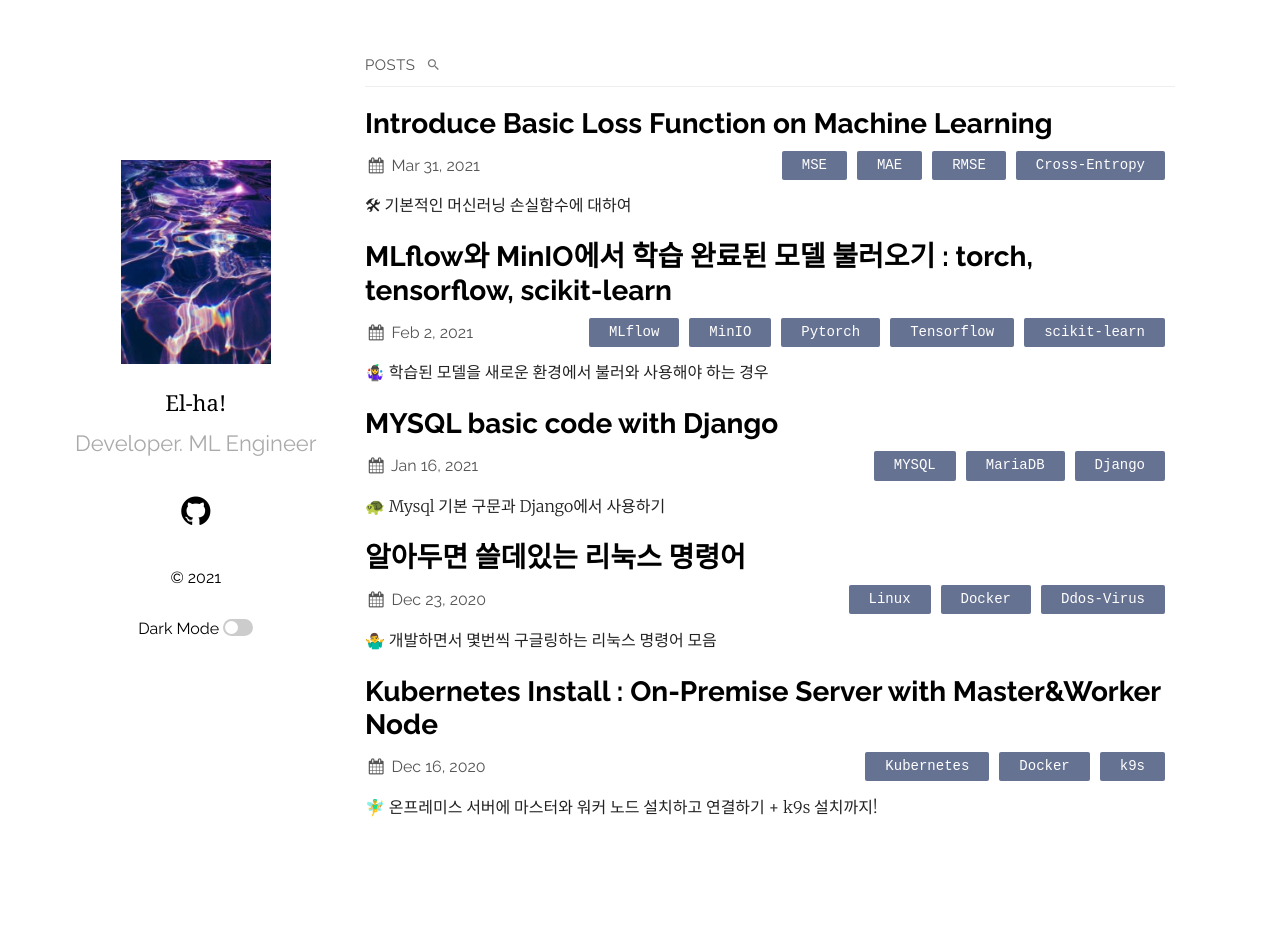
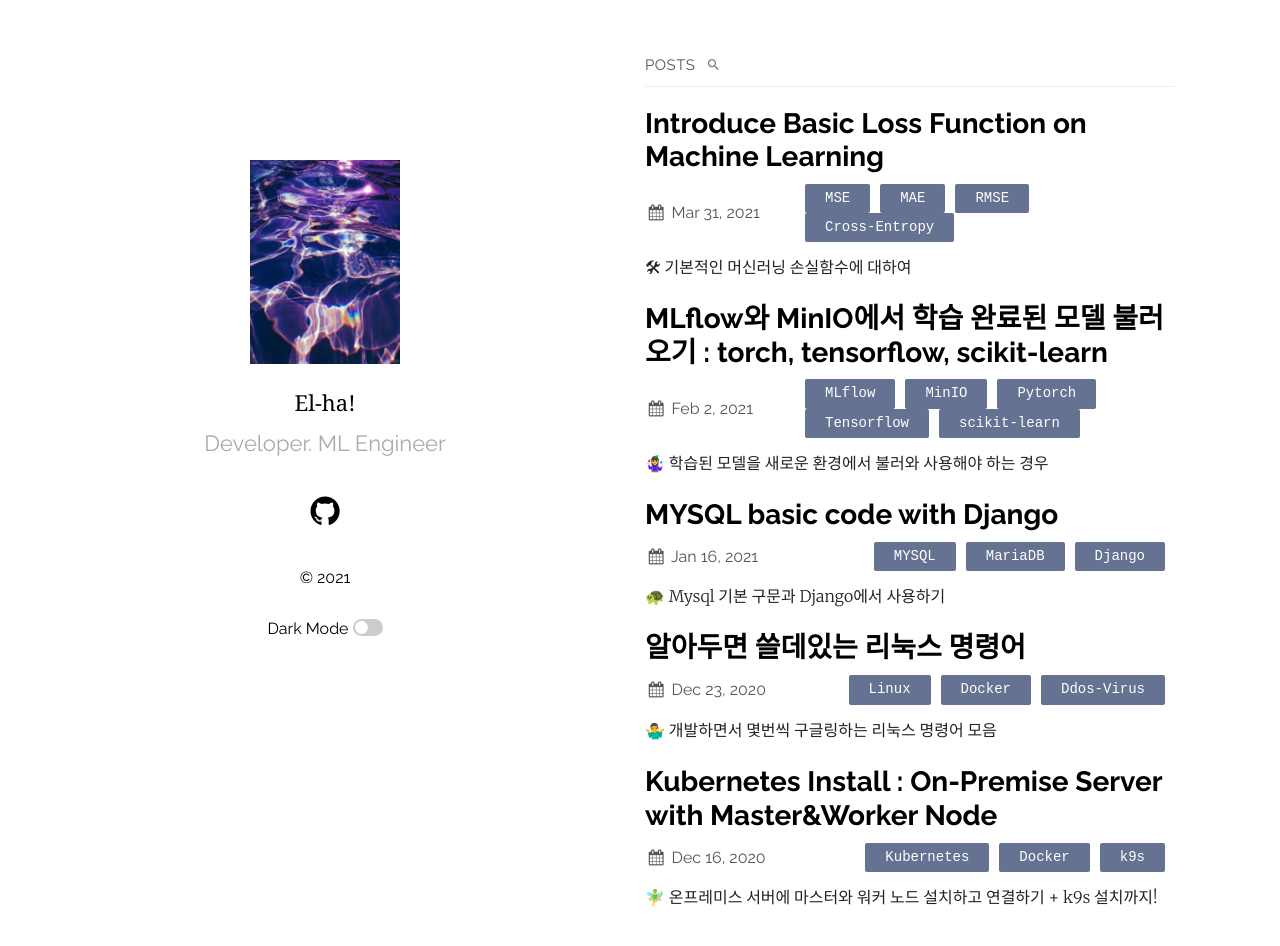
Before and after one commit to huhji-elha/huhji.github.io, a Jekyll site: the page built from index.md, in a window 1280 px wide and 958 px high. Shown: the top 946 px of the window. Built offline with Jekyll 4.4.1, drawn with Linux system fonts in a browser that asks for light colours; some web fonts are replaced.

Commit message:
change leftwidth 220 to 500

```diff
--- a/_sass/plain.scss
+++ b/_sass/plain.scss
@@ -6,7 +6,7 @@ $linkColor: #926AA6;
 $mobileW: 768px;
 $smallMobileW: 480px;
 $bigScreenW: 1600px;
-$leftWidth: 220px;
+$leftWidth: 500px;
 
 *,
 *:before,
@@ -46,7 +46,7 @@ h2 {
   }
 }
 main {
-  margin: 0 100px;
+  margin: 0 90px;
   display: flex;
   height: 100%;
 
```
